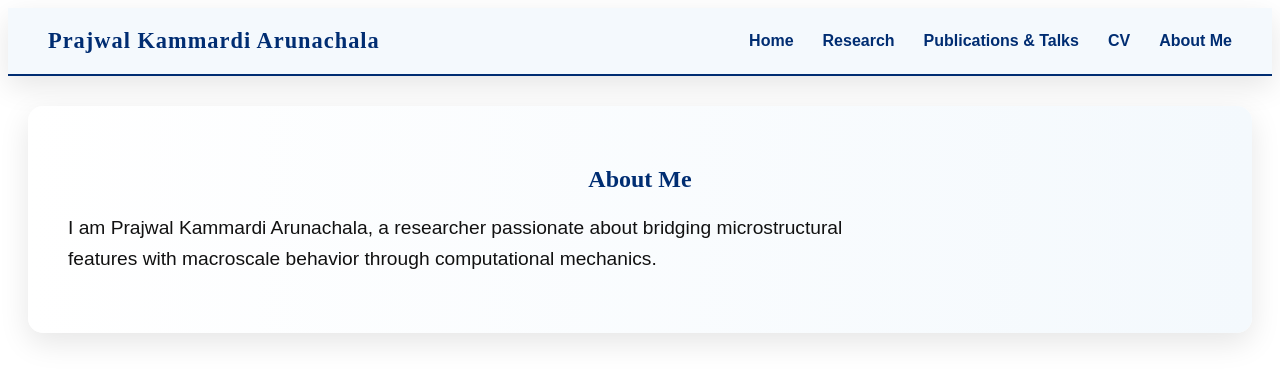
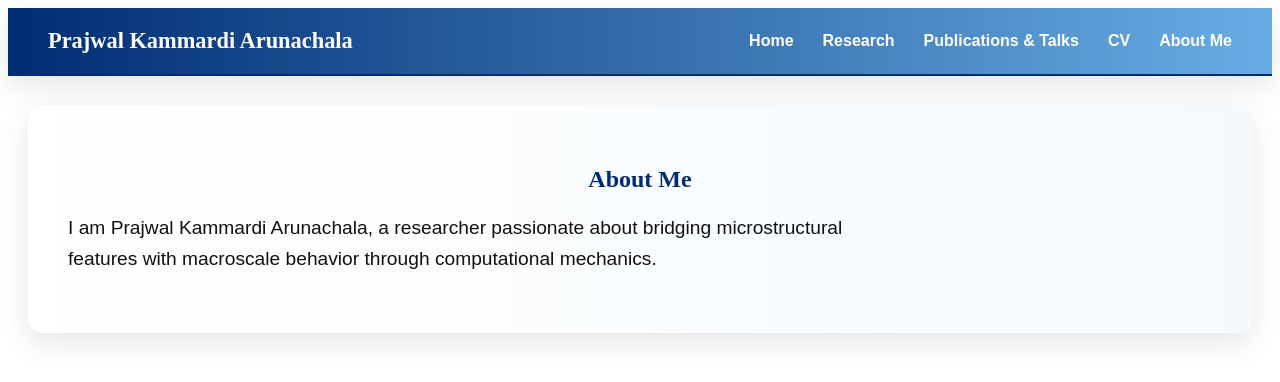
Before and after one commit to prajwalka/prajwalka.github.io, a Jekyll site: the page built from about.md, in a window 1280 px wide. Shown: the top 382 px of the page. Built offline with Jekyll 4.4.1, drawn with Linux system fonts in a browser that asks for light colours; some web fonts are replaced.

Commit message:
Updating homepage

```diff
--- a/assets/style.css
+++ b/assets/style.css
@@ -5,7 +5,8 @@ header {
   align-items: center;
   margin-bottom: 30px;
   padding: 20px 40px;
-  background-color: #f4f9fd;
+  background: linear-gradient(to right, #002D72, #68ACE5); /* Heritage Blue to Spirit Blue */
+  color: white;
   border-bottom: 2px solid #002D72;
   box-shadow: 0 10px 30px rgba(0, 0, 0, 0.1);  /* Subtle shadow for depth */
   transition: box-shadow 0.3s ease;  /* Smooth transition for shadow */
@@ -20,15 +21,15 @@ header .site-title {
   font-family: 'Libre Baskerville', serif;
   font-size: 1.4em;
   font-weight: bold;
-  color: #002D72;
+  color: white; /* #002D72; */
   text-decoration: none;
-  letter-spacing: 1px;
+  letter-spacing: 0px;
 }
 
 /* Navigation Links Styling */
 nav a {
   font-family: 'Computer Modern Sans', sans-serif;
-  color: #002D72;
+  color: white; /* #002D72; */
   text-decoration: none;
   margin-left: 25px;
   font-weight: bold;
```
